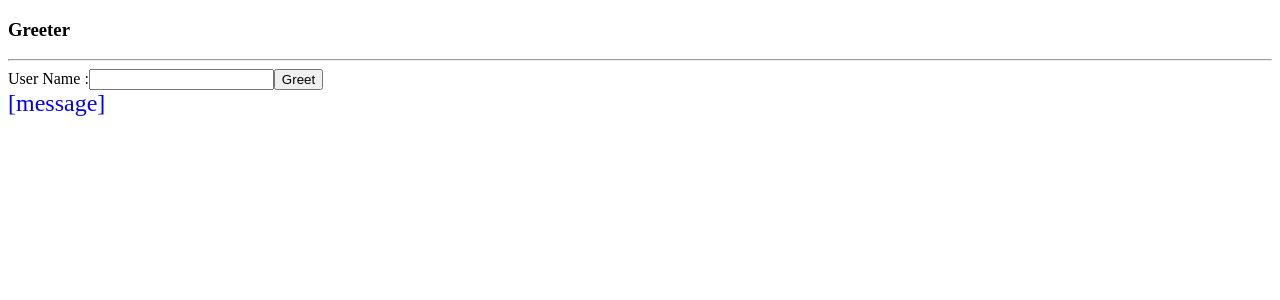
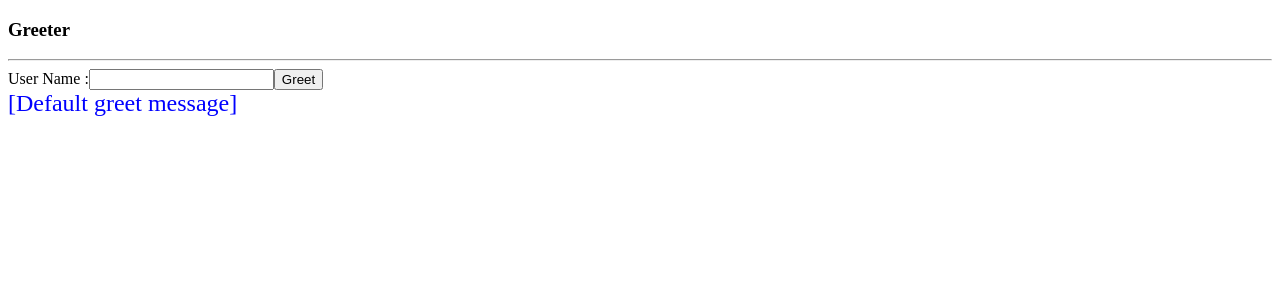
Before and after one commit to tkmagesh/IBM-Angular-Mar-2021, an Angular app in the folder first-app/: page / in a window 1280 px wide. Shown: the top 300 px of the page. Built offline with nearby package versions, Linux system fonts and the light colour scheme.

Commit message:
greeter implementation

```diff
--- a/first-app/src/app/greeter/greeter.component.html
+++ b/first-app/src/app/greeter/greeter.component.html
@@ -1,6 +1,6 @@
 <h3>Greeter</h3>
 <hr>
 <label for="">User Name :</label>
-<input type="text" name="" id="">
-<input type="button" value="Greet">
-<div class="highlight">[message]</div>
+<input type="text" #txtUserName>
+<input type="button" value="Greet" (click)="onBtnGreetClick(txtUserName.value)">
+<div class="highlight">{{message}}</div>
--- a/first-app/src/app/greeter/greeter.component.ts
+++ b/first-app/src/app/greeter/greeter.component.ts
@@ -7,9 +7,15 @@ import { Component, OnInit } from '@angular/core';
 })
 export class GreeterComponent implements OnInit {
 
+  message = '[Default greet message]'
+
   constructor() { }
 
   ngOnInit(): void {
   }
 
+  onBtnGreetClick(userName : string){
+    this.message = 'Hi ' + userName + ', Have a nice day!'
+  }
+
 }
```
